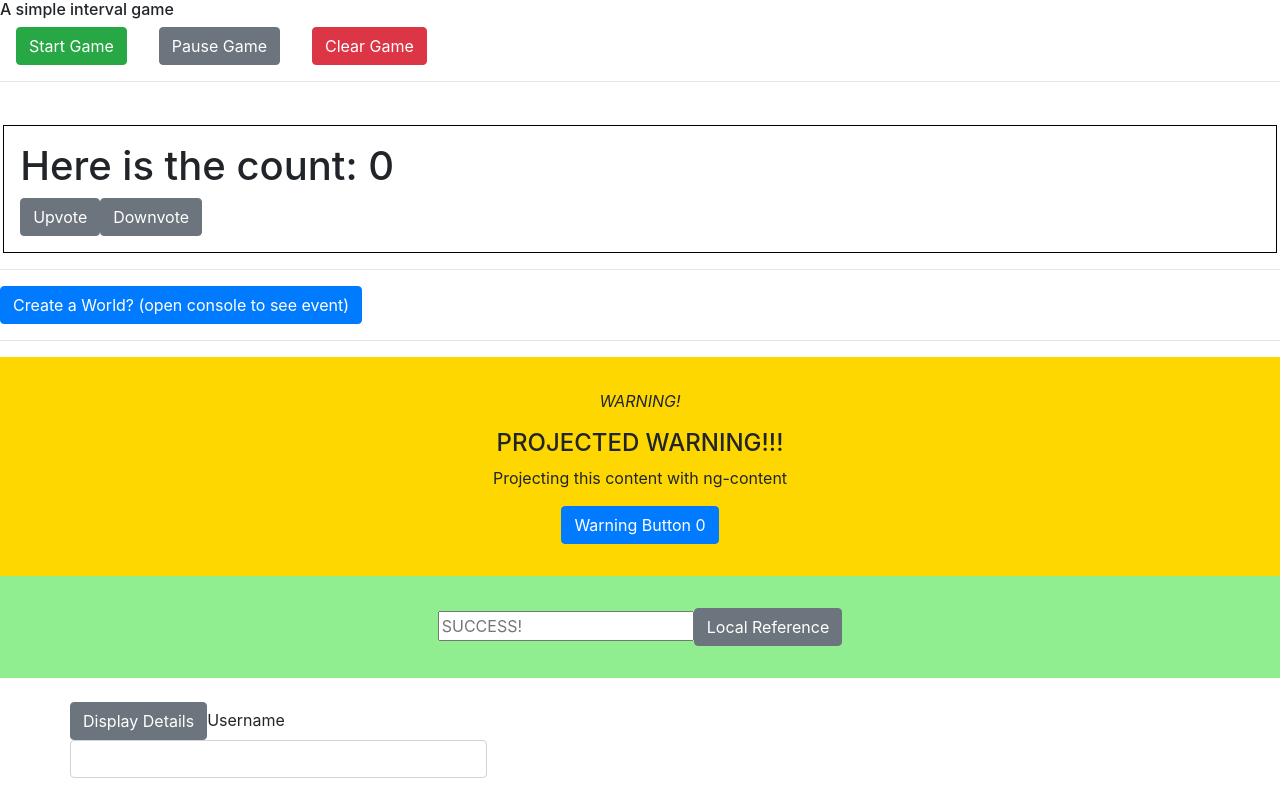
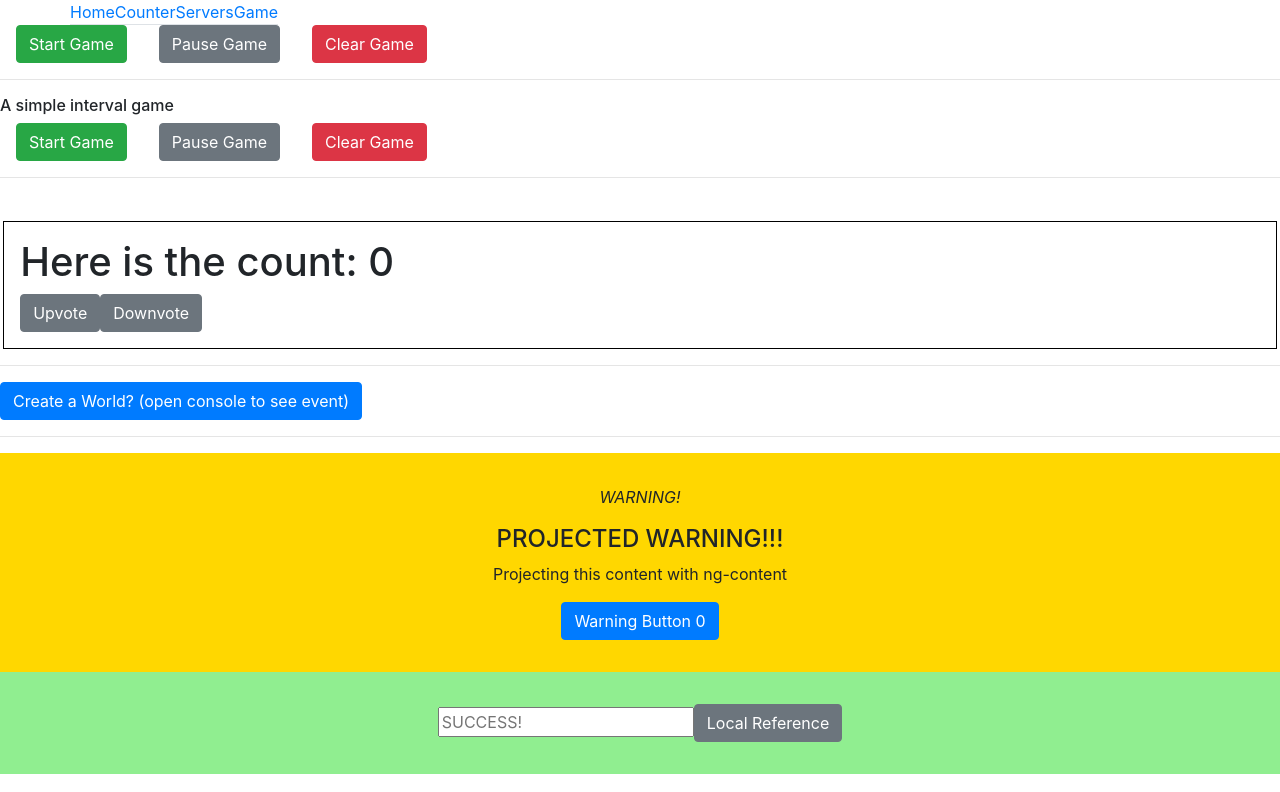
Before and after one commit to freddysilber/angular-sandbox, an Angular app: page /game in a window 1280 px wide. Shown: the top 792 px of the page. Built offline with nearby package versions, Linux system fonts and the light colour scheme.

Commit message:
implements super basic routing

```diff
--- a/src/app/app.component.html
+++ b/src/app/app.component.html
@@ -1,3 +1,17 @@
+<!-- Routing -->
+<div class="container">
+	<div class="row">
+		<ul class="nav nav-tabs">
+			<li role="presentation" class="active"><a href="">Home</a></li>
+			<li role="presentation"><a href="counter">Counter</a></li>
+			<li role="presentation"><a href="servers">Servers</a></li>
+			<li role="presentation"><a href="game">Game</a></li>
+		</ul>
+	</div>
+</div>
+<router-outlet></router-outlet>
+<hr>
+<!-- Learning -->
 <h6>A simple interval game</h6>
 <app-game-control (intervalFired)="onIntervalFired($event)"></app-game-control>
 <app-odd *ngFor="let oddNumber of oddNumbers" [number]="oddNumber"></app-odd>
@@ -23,12 +37,10 @@
 			<div *ngFor="let logItem of log; let i = index"
 				[ngStyle]="{backgroundColor: i >= 4 ? 'blue' : 'transparent' }"
 				[ngClass]="{'white-text' : i >= 4}">{{logItem}}</div>
-
 			<label>Username</label>
 			<input type="text" class="form-control" [(ngModel)]="username">
 			<p>{{username}}</p>
 			<button class="btn btn-primary" [disabled]="username === ''" (click)="username = ''">Reset User</button>
-
 			<h3>Im in the app component</h3>
 			<input type="text" [(ngModel)]="name">
 			<p>{{name}}</p>
@@ -41,7 +53,6 @@
 <p appBasicHighlight>Style me with basic directive</p>
 <p [appBetterHighlight]="'red'" defaultColor="yellow">Style me with a better directive</p>
 <p appBetterHighlight>yo yo yo</p>
-
 <!-- Ng switch is like a switch statement in JS -->
 <button class="btn btn-secondary" (click)="runSwitch()">Peep the ngSwitch {{switchValue}}</button>
 <div [ngSwitch]="switchValue">
--- a/src/app/app.module.ts
+++ b/src/app/app.module.ts
@@ -1,6 +1,7 @@
 import { BrowserModule } from '@angular/platform-browser'
 import { NgModule } from '@angular/core'
 import { FormsModule } from '@angular/forms'
+import { Routes, RouterModule } from '@angular/router'
 
 import { AppComponent } from './app.component'
 import { ServerComponent } from './server/server.component';
@@ -17,6 +18,13 @@ import { EvenComponent } from './even/even.component'
 import { BasicHighlightDirective } from './basic-highlight/basic-hightlight.directive';
 import { BetterHighlightDirective } from './better-highlight/better-highlight.directive';
 import { UnlessDirective } from './unless.directive';
+
+const appRoutes: Routes = [
+  { path: '', component: AppComponent },
+  { path: 'counter', component: CounterComponent },
+  { path: 'servers', component: ServersComponent },
+  { path: 'game', component: GameControlComponent },
+]
 
 @NgModule({
   declarations: [
@@ -38,7 +46,8 @@ import { UnlessDirective } from './unless.directive';
   ],
   imports: [
     BrowserModule,
-    FormsModule
+    FormsModule,
+    RouterModule.forRoot(appRoutes)
   ],
   providers: [],
   bootstrap: [AppComponent]
```
